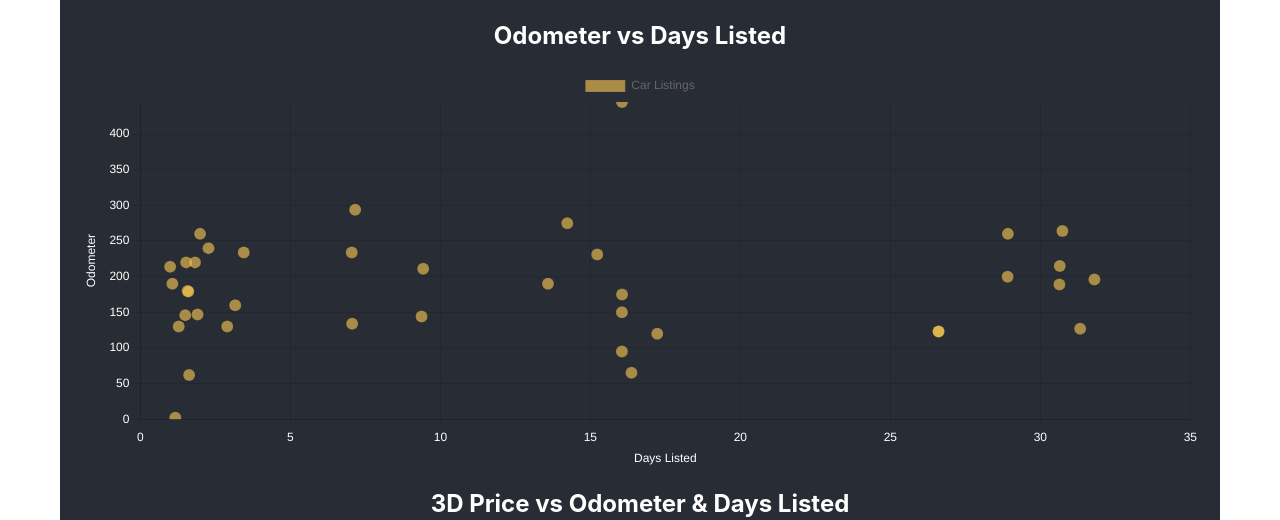
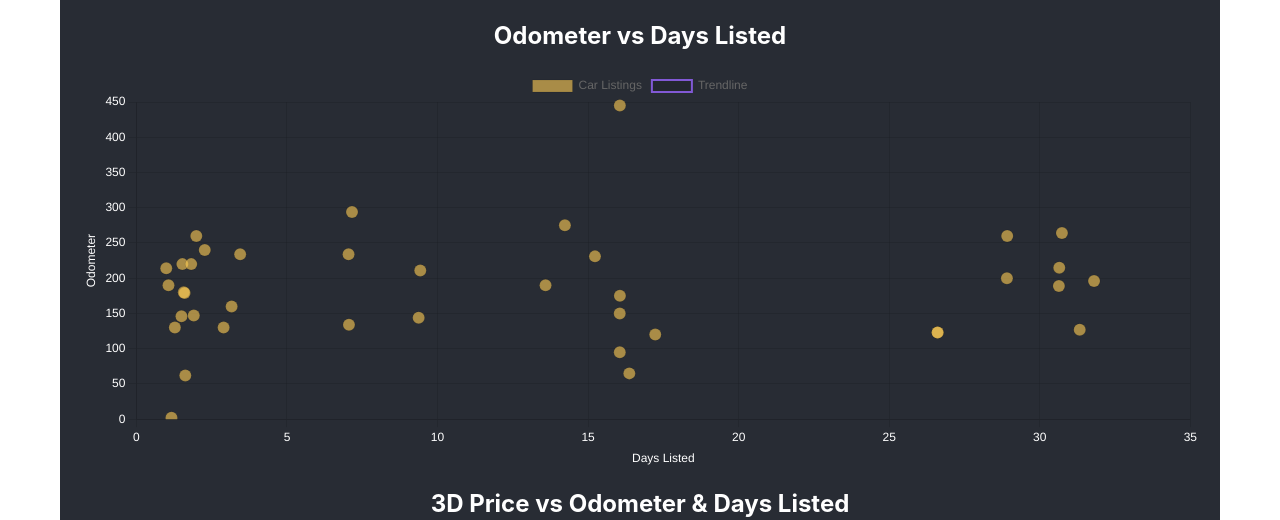
Before and after one commit to mckinlde/wheelswatcher, a React (Create React App) app in the folder wheelswatcher/: page / in a window 1280 px wide. Shown: the part 4205-4725 px from the top of the page. Built offline with nearby package versions, Linux system fonts and the light colour scheme.

Commit message:
add trendlines

```diff
--- a/wheelswatcher/src/2dGraphs.js
+++ b/wheelswatcher/src/2dGraphs.js
@@ -2,61 +2,148 @@ import React from 'react';
 import { Scatter } from 'react-chartjs-2';
 import 'chart.js/auto';
 
+function calculateLinearRegression(data) {
+  const n = data.length;
+  if (n === 0) return { slope: 0, intercept: 0 };
+
+  const sumX = data.reduce((acc, point) => acc + point.x, 0);
+  const sumY = data.reduce((acc, point) => acc + point.y, 0);
+  const sumXY = data.reduce((acc, point) => acc + point.x * point.y, 0);
+  const sumX2 = data.reduce((acc, point) => acc + point.x * point.x, 0);
+
+  const slope = (n * sumXY - sumX * sumY) / (n * sumX2 - sumX * sumX);
+  const intercept = (sumY - slope * sumX) / n;
+
+  return { slope, intercept };
+}
+
+function generateTrendlinePoints(data, slope, intercept) {
+  const xValues = data.map(point => point.x);
+  const minX = Math.min(...xValues);
+  const maxX = Math.max(...xValues);
+  return [
+    { x: minX, y: slope * minX + intercept },
+    { x: maxX, y: slope * maxX + intercept },
+  ];
+}
+
 function PriceDurationGraph({ listings }) {
-  // Parse listings into chart data
+  const dataPoints = listings.map((listing) => ({
+    x: (new Date(listing.updated) - new Date(listing.added)) / (1000 * 60 * 60 * 24),
+    y: parseFloat(listing.price.replace(/[^0-9.-]+/g, '')),
+    title: listing.title,
+  }));
+
+  const { slope, intercept } = calculateLinearRegression(dataPoints);
+  const trendline = generateTrendlinePoints(dataPoints, slope, intercept);
+
   const chartData = {
-    datasets: [{
-      label: 'Car Listings',
-      data: listings.map((listing) => ({
-        x: (new Date(listing.updated) - new Date(listing.added)) / (1000 * 60 * 60 * 24), // Convert time to days
-        y: parseFloat(listing.price.replace(/[^0-9.-]+/g, '')), // Extract the numeric price
-        title: listing.title, // Include title for tooltip
-      })),
-      backgroundColor: 'rgba(75, 192, 192, 0.6)', // Customize dot color
-      pointRadius: 6, // Increase point size for better visibility
-    }],
+    datasets: [
+      {
+        label: 'Car Listings',
+        data: dataPoints,
+        backgroundColor: 'rgba(75, 192, 192, 0.6)',
+        pointRadius: 6,
+      },
+      {
+        label: 'Trendline',
+        data: trendline,
+        type: 'line',
+        borderColor: 'rgba(255, 99, 132, 0.8)',
+        borderWidth: 2,
+        pointRadius: 0,
+      }
+    ],
   };
 
-  // Find the max values for price and days to extend the axes
-  const maxDays = Math.max(...listings.map((listing) => (new Date(listing.updated) - new Date(listing.added)) / (1000 * 60 * 60 * 24)));
-  const maxPrice = Math.max(...listings.map((listing) => parseFloat(listing.price.replace(/[^0-9.-]+/g, ''))));
+  return <ScatterPlot chartData={chartData} xLabel='Days Listed' yLabel='Price ($)' />;
+}
 
-  // Chart options
+function OdometerTimeGraph({ listings }) {
+  const dataPoints = listings.map((listing) => ({
+    x: (new Date(listing.updated) - new Date(listing.added)) / (1000 * 60 * 60 * 24),
+    y: parseFloat(listing.odometer),
+    title: listing.title,
+  }));
+
+  const { slope, intercept } = calculateLinearRegression(dataPoints);
+  const trendline = generateTrendlinePoints(dataPoints, slope, intercept);
+
+  const chartData = {
+    datasets: [
+      {
+        label: 'Car Listings',
+        data: dataPoints,
+        backgroundColor: 'rgba(255, 206, 86, 0.6)',
+        pointRadius: 6,
+      },
+      {
+        label: 'Trendline',
+        data: trendline,
+        type: 'line',
+        borderColor: 'rgba(153, 102, 255, 0.8)',
+        borderWidth: 2,
+        pointRadius: 0,
+      }
+    ],
+  };
+
+  return <ScatterPlot chartData={chartData} xLabel='Days Listed' yLabel='Odometer' />;
+}
+
+function PriceOdometerGraph({ listings }) {
+  const dataPoints = listings.map((listing) => ({
+    x: parseFloat(listing.odometer),
+    y: parseFloat(listing.price.replace(/[^0-9.-]+/g, '')),
+    title: listing.title,
+  }));
+
+  const { slope, intercept } = calculateLinearRegression(dataPoints);
+  const trendline = generateTrendlinePoints(dataPoints, slope, intercept);
+
+  const chartData = {
+    datasets: [
+      {
+        label: 'Car Listings',
+        data: dataPoints,
+        backgroundColor: 'rgba(54, 162, 235, 0.6)',
+        pointRadius: 6,
+      },
+      {
+        label: 'Trendline',
+        data: trendline,
+        type: 'line',
+        borderColor: 'rgba(255, 159, 64, 0.8)',
+        borderWidth: 2,
+        pointRadius: 0,
+      }
+    ],
+  };
+
+  return <ScatterPlot chartData={chartData} xLabel='Odometer' yLabel='Price ($)' />;
+}
+
+function ScatterPlot({ chartData, xLabel, yLabel }) {
   const options = {
     scales: {
       x: {
         type: 'linear',
-        title: {
-          display: true,
-          text: 'Days Listed',
-          color: '#ffffff', // Label color
-        },
-        min: 0, // Start at 0
-        max: Math.ceil(Math.max(maxDays * 1.1)),  // Round max price to whole number and 11
-        ticks: {
-          color: '#ffffff', // Tick color
-        },
+        title: { display: true, text: xLabel, color: '#ffffff' },
+        min: 0,
+        ticks: { color: '#ffffff' },
       },
       y: {
-        title: {
-          display: true,
-          text: 'Price ($)',
-          color: '#ffffff', // Label color
-        },
-        min: 0, // Start at 0
-        max: Math.ceil(Math.max(maxPrice * 1.1)),  // Round max price to whole number and 11
-        ticks: {
-          color: '#ffffff', // Tick color
-        },
+        title: { display: true, text: yLabel, color: '#ffffff' },
+        min: 0,
+        ticks: { color: '#ffffff' },
       },
     },
     plugins: {
       tooltip: {
         callbacks: {
-          // Customize tooltip to show the title on hover
           label: function (context) {
             const listing = context.raw;
-            return `${listing.title}: $${listing.y.toFixed(2)}, Days: ${listing.x.toFixed(1)}`;
+            return `${listing.title || ''}: ${xLabel}: ${listing.x.toFixed(1)}, ${yLabel}: ${listing.y.toFixed(2)}`;
           },
         },
       },
@@ -71,112 +158,4 @@ function PriceDurationGraph({ listings }) {
   );
 }
 
-function OdometerTimeGraph({ listings }) {
-  const chartData = {
-    datasets: [{
-      label: 'Car Listings',
-      data: listings.map((listing) => ({
-        x: (new Date(listing.updated) - new Date(listing.added)) / (1000 * 60 * 60 * 24), // Days as x-axis
-        y: parseFloat(listing.odometer), // Odometer as y-axis
-        title: listing.title,
-      })),
-      backgroundColor: 'rgba(255, 206, 86, 0.6)', // Customize dot color
-      pointRadius: 6,
-    }],
-  };
-
-  const maxDays = Math.max(...listings.map((listing) => (new Date(listing.updated) - new Date(listing.added)) / (1000 * 60 * 60 * 24)));
-  const maxOdometer = Math.max(...listings.map((listing) => parseFloat(listing.odometer)));
-
-  const options = {
-    scales: {
-      x: {
-        type: 'linear',
-        title: { display: true, text: 'Days Listed', color: '#ffffff' },
-        min: 0,
-        max: Math.ceil(maxDays * 1.1),
-        ticks: { color: '#ffffff' },
-      },
-      y: {
-        title: { display: true, text: 'Odometer', color: '#ffffff' },
-        min: 0,
-        max: Math.ceil(maxOdometer * 1.1),
-        ticks: { color: '#ffffff' },
-      },
-    },
-    plugins: {
-      tooltip: {
-        callbacks: {
-          label: function (context) {
-            const listing = context.raw;
-            return `${listing.title}: Days: ${listing.x.toFixed(1)}, Odometer: ${listing.y}`;
-          },
-        },
-      },
-    },
-    maintainAspectRatio: false,
-  };
-
-  return (
-    <div style={{ position: 'relative', height: '400px', width: '100%' }}>
-      <Scatter data={chartData} options={options} />
-    </div>
-  );
-}
-
-
-function PriceOdometerGraph({ listings }) {
-  const chartData = {
-    datasets: [{
-      label: 'Car Listings',
-      data: listings.map((listing) => ({
-        x: parseFloat(listing.odometer), // Odometer as x-axis
-        y: parseFloat(listing.price.replace(/[^0-9.-]+/g, '')), // Price as y-axis
-        title: listing.title,
-      })),
-      backgroundColor: 'rgba(54, 162, 235, 0.6)', // Customize dot color
-      pointRadius: 6,
-    }],
-  };
-
-  const maxOdometer = Math.max(...listings.map((listing) => parseFloat(listing.odometer)));
-  const maxPrice = Math.max(...listings.map((listing) => parseFloat(listing.price.replace(/[^0-9.-]+/g, ''))));
-
-  const options = {
-    scales: {
-      x: {
-        type: 'linear',
-        title: { display: true, text: 'Odometer', color: '#ffffff' },
-        min: 0,
-        max: Math.ceil(maxOdometer * 1.1),
-        ticks: { color: '#ffffff' },
-      },
-      y: {
-        title: { display: true, text: 'Price ($)', color: '#ffffff' },
-        min: 0,
-        max: Math.ceil(maxPrice * 1.1),
-        ticks: { color: '#ffffff' },
-      },
-    },
-    plugins: {
-      tooltip: {
-        callbacks: {
-          label: function (context) {
-            const listing = context.raw;
-            return `${listing.title}: $${listing.y.toFixed(2)}, Odometer: ${listing.x}`;
-          },
-        },
-      },
-    },
-    maintainAspectRatio: false,
-  };
-
-  return (
-    <div style={{ position: 'relative', height: '400px', width: '100%' }}>
-      <Scatter data={chartData} options={options} />
-    </div>
-  );
-}
-
-
 export { PriceDurationGraph, OdometerTimeGraph, PriceOdometerGraph };
```
